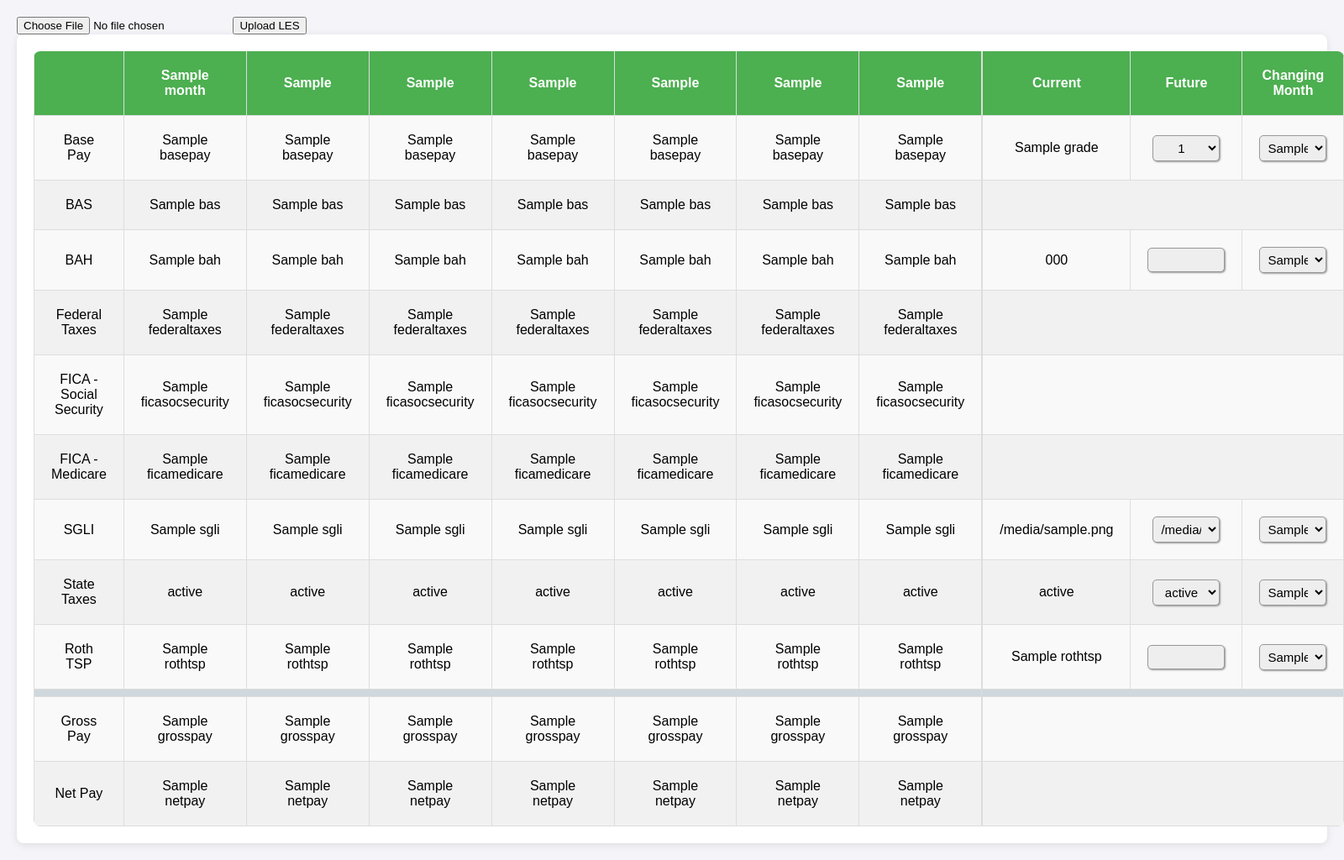
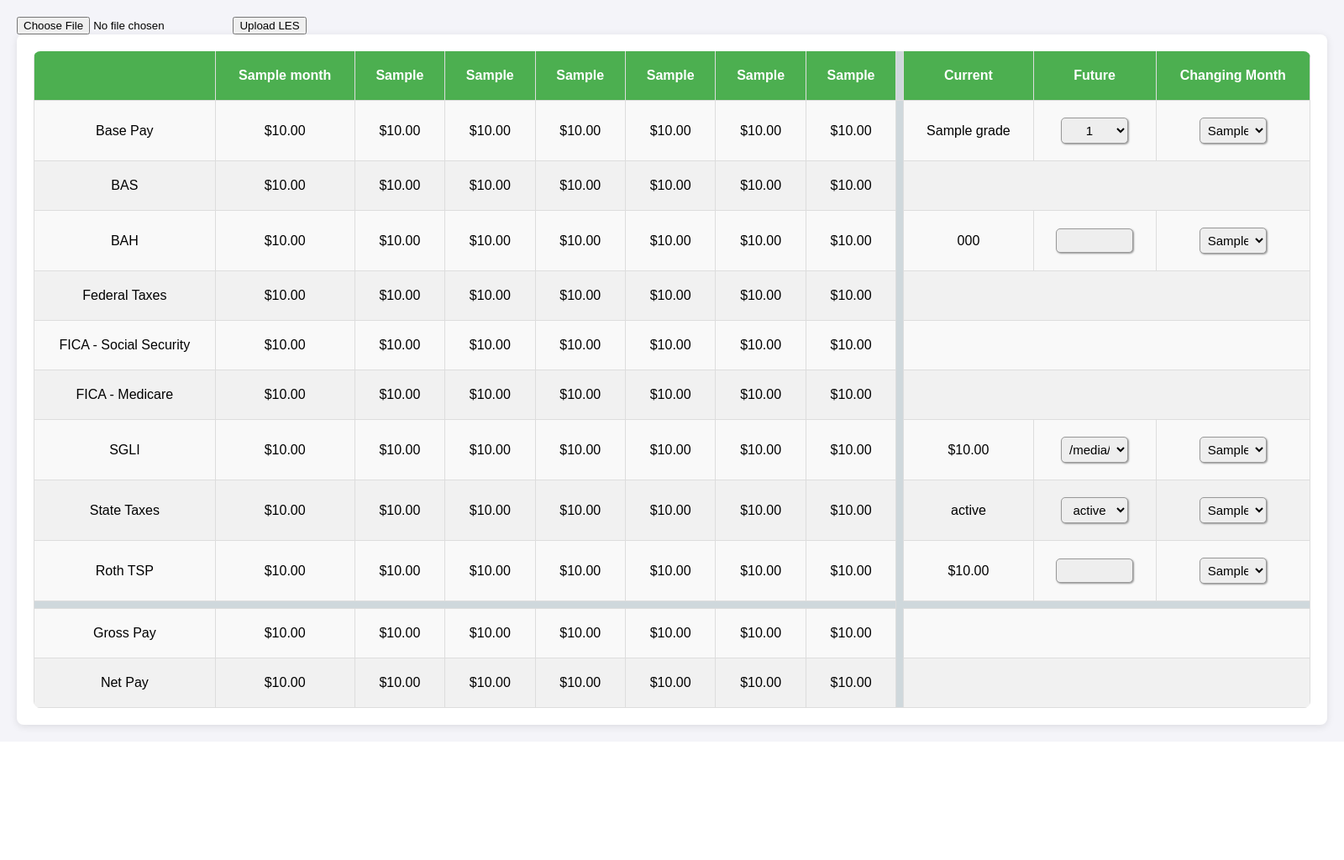
Before and after one commit to PayLES/PayLES, a Flask app: template app/templates/index.html in a window 1600 px wide. Shown: the whole page at 84% size. After the commit the page ends 872 px from the top, so only its background shows below. Run offline with Flask 3, Linux system fonts and the light colour scheme; the template is opened without the code that fills it: most values are stand-ins (such as "Sample title", 1, 10 or a date in 2020).

Commit message:
Formatted table values and better working SGLI

```diff
--- a/app/main.py
+++ b/app/main.py
@@ -184,7 +184,7 @@ def upload_file():
                 if 'SGLI' in text:
                     sgli = Decimal(text[(text.index('SGLI')+1)])
                     for x in sglipremiums:
-                        if x in sglipremiums:
+                        if x == sgli:
                             sglicoverage = sglicoverages[sglipremiums.index(int(sgli))]
                             break
                         else:
--- a/app/templates/index.html
+++ b/app/templates/index.html
@@ -35,13 +35,13 @@
             <tbody>
                 <tr class="matrix">
                     <td class="matrix">Base Pay</td>
-                    <td class="matrix">{{basepay}}</td>
-                    <td class="matrix">{{basepay}}</td>
-                    <td class="matrix">{{basepay}}</td>
-                    <td class="matrix">{{basepay}}</td>
-                    <td class="matrix">{{basepay}}</td>
-                    <td class="matrix">{{basepay}}</td>
-                    <td class="matrix">{{basepay}}</td>
+                    <td class="matrix">{{"${:,.2f}".format(basepay)}}</td>
+                    <td class="matrix">{{"${:,.2f}".format(basepay)}}</td>
+                    <td class="matrix">{{"${:,.2f}".format(basepay)}}</td>
+                    <td class="matrix">{{"${:,.2f}".format(basepay)}}</td>
+                    <td class="matrix">{{"${:,.2f}".format(basepay)}}</td>
+                    <td class="matrix">{{"${:,.2f}".format(basepay)}}</td>
+                    <td class="matrix">{{"${:,.2f}".format(basepay)}}</td>
                     <td class="matrix" rowspan="12" style="background-color: #CFD8DC; width: 8px; padding: 0px;"></td>
                     <td class="matrix">{{grade}}</td>
                     <td class="matrix">
@@ -64,24 +64,24 @@
                 </tr>
                 <tr class="matrix">
                     <td class="matrix">BAS</td>
-                    <td class="matrix">{{bas}}</td>
-                    <td class="matrix">{{bas}}</td>
-                    <td class="matrix">{{bas}}</td>
-                    <td class="matrix">{{bas}}</td>
-                    <td class="matrix">{{bas}}</td>
-                    <td class="matrix">{{bas}}</td>
-                    <td class="matrix">{{bas}}</td>
+                    <td class="matrix">{{"${:,.2f}".format(bas)}}</td>
+                    <td class="matrix">{{"${:,.2f}".format(bas)}}</td>
+                    <td class="matrix">{{"${:,.2f}".format(bas)}}</td>
+                    <td class="matrix">{{"${:,.2f}".format(bas)}}</td>
+                    <td class="matrix">{{"${:,.2f}".format(bas)}}</td>
+                    <td class="matrix">{{"${:,.2f}".format(bas)}}</td>
+                    <td class="matrix">{{"${:,.2f}".format(bas)}}</td>
                     <td class="matrix" colspan="3"></td>
                 </tr>
                 <tr class="matrix">
                     <td class="matrix">BAH</td>
-                    <td class="matrix">{{bah}}</td>
-                    <td class="matrix">{{bah}}</td>
-                    <td class="matrix">{{bah}}</td>
-                    <td class="matrix">{{bah}}</td>
-                    <td class="matrix">{{bah}}</td>
-                    <td class="matrix">{{bah}}</td>
-                    <td class="matrix">{{bah}}</td>
+                    <td class="matrix">{{"${:,.2f}".format(bah)}}</td>
+                    <td class="matrix">{{"${:,.2f}".format(bah)}}</td>
+                    <td class="matrix">{{"${:,.2f}".format(bah)}}</td>
+                    <td class="matrix">{{"${:,.2f}".format(bah)}}</td>
+                    <td class="matrix">{{"${:,.2f}".format(bah)}}</td>
+                    <td class="matrix">{{"${:,.2f}".format(bah)}}</td>
+                    <td class="matrix">{{"${:,.2f}".format(bah)}}</td>
                     <td class="matrix">{{zipcode}}</td>
                     <td class="matrix"><input class="matrix" type="text" onkeypress="return /[0-9]/i.test(event.key)" maxlength=5 title="futurezipcode"/></td>
                     <td class="matrix">
@@ -95,47 +95,47 @@
                 </tr>
                 <tr class="matrix">
                     <td class="matrix">Federal Taxes</td>
-                    <td class="matrix">{{federaltaxes}}</td>
-                    <td class="matrix">{{federaltaxes}}</td>
-                    <td class="matrix">{{federaltaxes}}</td>
-                    <td class="matrix">{{federaltaxes}}</td>
-                    <td class="matrix">{{federaltaxes}}</td>
-                    <td class="matrix">{{federaltaxes}}</td>
-                    <td class="matrix">{{federaltaxes}}</td>
+                    <td class="matrix">{{"${:,.2f}".format(federaltaxes)}}</td>
+                    <td class="matrix">{{"${:,.2f}".format(federaltaxes)}}</td>
+                    <td class="matrix">{{"${:,.2f}".format(federaltaxes)}}</td>
+                    <td class="matrix">{{"${:,.2f}".format(federaltaxes)}}</td>
+                    <td class="matrix">{{"${:,.2f}".format(federaltaxes)}}</td>
+                    <td class="matrix">{{"${:,.2f}".format(federaltaxes)}}</td>
+                    <td class="matrix">{{"${:,.2f}".format(federaltaxes)}}</td>
                     <td class="matrix" colspan="3"></td>
                 </tr>
                 <tr class="matrix">
                     <td class="matrix">FICA - Social Security</td>
-                    <td class="matrix">{{ficasocsecurity}}</td>
-                    <td class="matrix">{{ficasocsecurity}}</td>
-                    <td class="matrix">{{ficasocsecurity}}</td>
-                    <td class="matrix">{{ficasocsecurity}}</td>
-                    <td class="matrix">{{ficasocsecurity}}</td>
-                    <td class="matrix">{{ficasocsecurity}}</td>
-                    <td class="matrix">{{ficasocsecurity}}</td>
+                    <td class="matrix">{{"${:,.2f}".format(ficasocsecurity)}}</td>
+                    <td class="matrix">{{"${:,.2f}".format(ficasocsecurity)}}</td>
+                    <td class="matrix">{{"${:,.2f}".format(ficasocsecurity)}}</td>
+                    <td class="matrix">{{"${:,.2f}".format(ficasocsecurity)}}</td>
+                    <td class="matrix">{{"${:,.2f}".format(ficasocsecurity)}}</td>
+                    <td class="matrix">{{"${:,.2f}".format(ficasocsecurity)}}</td>
+                    <td class="matrix">{{"${:,.2f}".format(ficasocsecurity)}}</td>
                     <td class="matrix" colspan="3"></td>
                 </tr>
                 <tr class="matrix">
                     <td class="matrix">FICA - Medicare</td>
-                    <td class="matrix">{{ficamedicare}}</td>
-                    <td class="matrix">{{ficamedicare}}</td>
-                    <td class="matrix">{{ficamedicare}}</td>
-                    <td class="matrix">{{ficamedicare}}</td>
-                    <td class="matrix">{{ficamedicare}}</td>
-                    <td class="matrix">{{ficamedicare}}</td>
-                    <td class="matrix">{{ficamedicare}}</td>
+                    <td class="matrix">{{"${:,.2f}".format(ficamedicare)}}</td>
+                    <td class="matrix">{{"${:,.2f}".format(ficamedicare)}}</td>
+                    <td class="matrix">{{"${:,.2f}".format(ficamedicare)}}</td>
+                    <td class="matrix">{{"${:,.2f}".format(ficamedicare)}}</td>
+                    <td class="matrix">{{"${:,.2f}".format(ficamedicare)}}</td>
+                    <td class="matrix">{{"${:,.2f}".format(ficamedicare)}}</td>
+                    <td class="matrix">{{"${:,.2f}".format(ficamedicare)}}</td>
                     <td class="matrix" colspan="3"></td>
                 </tr>
                 <tr class="matrix">
                     <td class="matrix">SGLI</td>
-                    <td class="matrix">{{sgli}}</td>
-                    <td class="matrix">{{sgli}}</td>
-                    <td class="matrix">{{sgli}}</td>
-                    <td class="matrix">{{sgli}}</td>
-                    <td class="matrix">{{sgli}}</td>
-                    <td class="matrix">{{sgli}}</td>
-                    <td class="matrix">{{sgli}}</td>
-                    <td class="matrix">{{sglicoverage}}</td>
+                    <td class="matrix">{{"${:,.2f}".format(sgli)}}</td>
+                    <td class="matrix">{{"${:,.2f}".format(sgli)}}</td>
+                    <td class="matrix">{{"${:,.2f}".format(sgli)}}</td>
+                    <td class="matrix">{{"${:,.2f}".format(sgli)}}</td>
+                    <td class="matrix">{{"${:,.2f}".format(sgli)}}</td>
+                    <td class="matrix">{{"${:,.2f}".format(sgli)}}</td>
+                    <td class="matrix">{{"${:,.2f}".format(sgli)}}</td>
+                    <td class="matrix">{{"${:,.2f}".format(sglicoverage)}}</td>
                     <td class="matrix">
                     <select class="matrix" name="sglicoverageafter" method="GET" action="/index">
                         <option value="{{sglicoverages[0]}}" selected>{{sglicoverages[0]}}</option>
@@ -155,13 +155,13 @@
                 </tr>
                 <tr class="matrix">
                     <td class="matrix">State Taxes</td>
-                    <td class="matrix">{{statetaxes}}</td>
-                    <td class="matrix">{{statetaxes}}</td>
-                    <td class="matrix">{{statetaxes}}</td>
-                    <td class="matrix">{{statetaxes}}</td>
-                    <td class="matrix">{{statetaxes}}</td>
-                    <td class="matrix">{{statetaxes}}</td>
-                    <td class="matrix">{{statetaxes}}</td>
+                    <td class="matrix">{{"${:,.2f}".format(statetaxes)}}</td>
+                    <td class="matrix">{{"${:,.2f}".format(statetaxes)}}</td>
+                    <td class="matrix">{{"${:,.2f}".format(statetaxes)}}</td>
+                    <td class="matrix">{{"${:,.2f}".format(statetaxes)}}</td>
+                    <td class="matrix">{{"${:,.2f}".format(statetaxes)}}</td>
+                    <td class="matrix">{{"${:,.2f}".format(statetaxes)}}</td>
+                    <td class="matrix">{{"${:,.2f}".format(statetaxes)}}</td>
                     <td class="matrix">{{state}}</td>
                     <td class="matrix">
                         <select class="matrix" name="states" method="GET" action="/index">
@@ -182,14 +182,14 @@
                 </tr>
                 <tr class="matrix">
                     <td class="matrix">Roth TSP</td>
-                    <td class="matrix">{{rothtsp}}</td>
-                    <td class="matrix">{{rothtsp}}</td>
-                    <td class="matrix">{{rothtsp}}</td>
-                    <td class="matrix">{{rothtsp}}</td>
-                    <td class="matrix">{{rothtsp}}</td>
-                    <td class="matrix">{{rothtsp}}</td>
-                    <td class="matrix">{{rothtsp}}</td>
-                    <td class="matrix">{{rothtsp}}</td>
+                    <td class="matrix">{{"${:,.2f}".format(rothtsp)}}</td>
+                    <td class="matrix">{{"${:,.2f}".format(rothtsp)}}</td>
+                    <td class="matrix">{{"${:,.2f}".format(rothtsp)}}</td>
+                    <td class="matrix">{{"${:,.2f}".format(rothtsp)}}</td>
+                    <td class="matrix">{{"${:,.2f}".format(rothtsp)}}</td>
+                    <td class="matrix">{{"${:,.2f}".format(rothtsp)}}</td>
+                    <td class="matrix">{{"${:,.2f}".format(rothtsp)}}</td>
+                    <td class="matrix">{{"${:,.2f}".format(rothtsp)}}</td>
                     <td class="matrix"><input class="matrix" type="text" onkeypress="return /[0-9]/i.test(event.key)" maxlength=6 title="futurerothtsp"/></td>
                     <td class="matrix">
                         <select class="matrix" name="monthsafter" method="GET" action="/index">
@@ -205,24 +205,24 @@
                 </tr>
                 <tr class="matrix">
                     <td class="matrix">Gross Pay</td>
-                    <td class="matrix">{{grosspay}}</td>
-                    <td class="matrix">{{grosspay}}</td>
-                    <td class="matrix">{{grosspay}}</td>
-                    <td class="matrix">{{grosspay}}</td>
-                    <td class="matrix">{{grosspay}}</td>
-                    <td class="matrix">{{grosspay}}</td>
-                    <td class="matrix">{{grosspay}}</td>
+                    <td class="matrix">{{"${:,.2f}".format(grosspay)}}</td>
+                    <td class="matrix">{{"${:,.2f}".format(grosspay)}}</td>
+                    <td class="matrix">{{"${:,.2f}".format(grosspay)}}</td>
+                    <td class="matrix">{{"${:,.2f}".format(grosspay)}}</td>
+                    <td class="matrix">{{"${:,.2f}".format(grosspay)}}</td>
+                    <td class="matrix">{{"${:,.2f}".format(grosspay)}}</td>
+                    <td class="matrix">{{"${:,.2f}".format(grosspay)}}</td>
                     <td class="matrix" colspan="3"></td>
                 </tr>
                 <tr class="matrix">
                     <td class="matrix">Net Pay</td>
-                    <td class="matrix">{{netpay}}</td>
-                    <td class="matrix">{{netpay}}</td>
-                    <td class="matrix">{{netpay}}</td>
-                    <td class="matrix">{{netpay}}</td>
-                    <td class="matrix">{{netpay}}</td>
-                    <td class="matrix">{{netpay}}</td>
-                    <td class="matrix">{{netpay}}</td>
+                    <td class="matrix">{{"${:,.2f}".format(netpay)}}</td>
+                    <td class="matrix">{{"${:,.2f}".format(netpay)}}</td>
+                    <td class="matrix">{{"${:,.2f}".format(netpay)}}</td>
+                    <td class="matrix">{{"${:,.2f}".format(netpay)}}</td>
+                    <td class="matrix">{{"${:,.2f}".format(netpay)}}</td>
+                    <td class="matrix">{{"${:,.2f}".format(netpay)}}</td>
+                    <td class="matrix">{{"${:,.2f}".format(netpay)}}</td>
                     <td class="matrix" colspan="3"></td>
                 </tr>
             </tbody>
```
